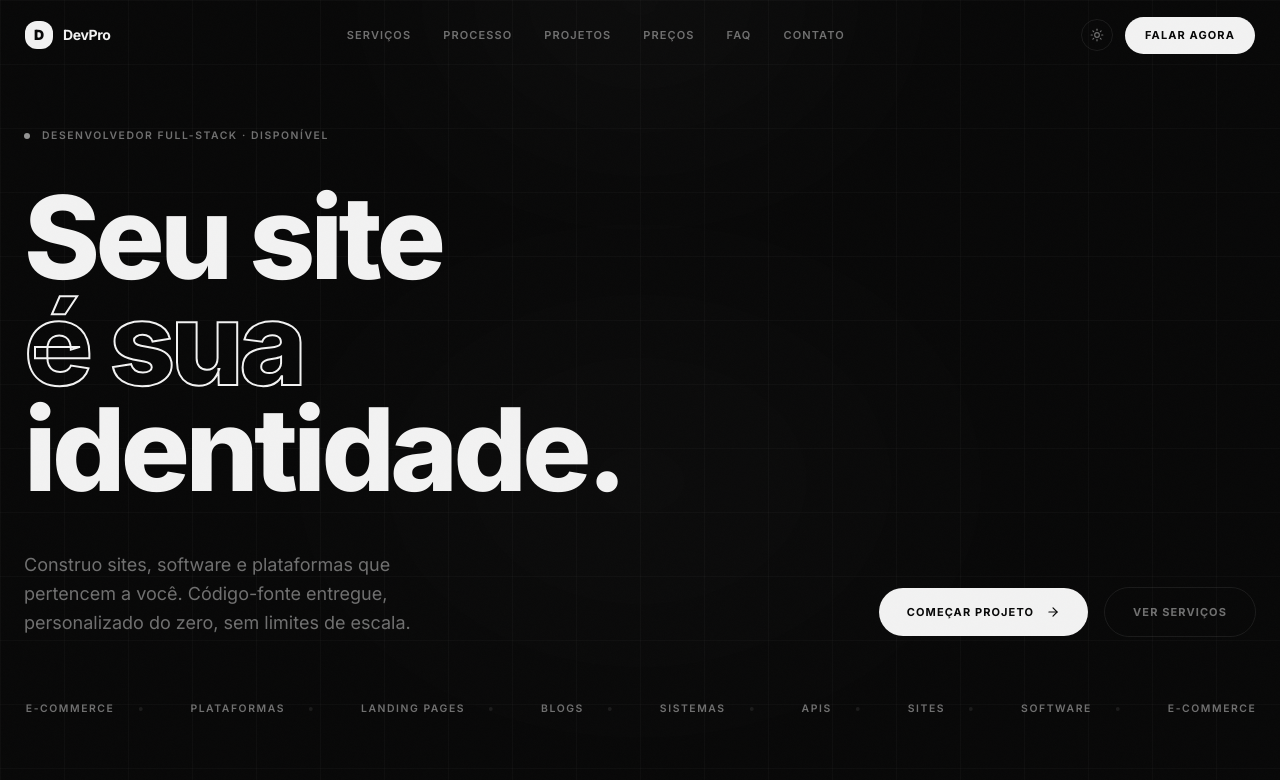
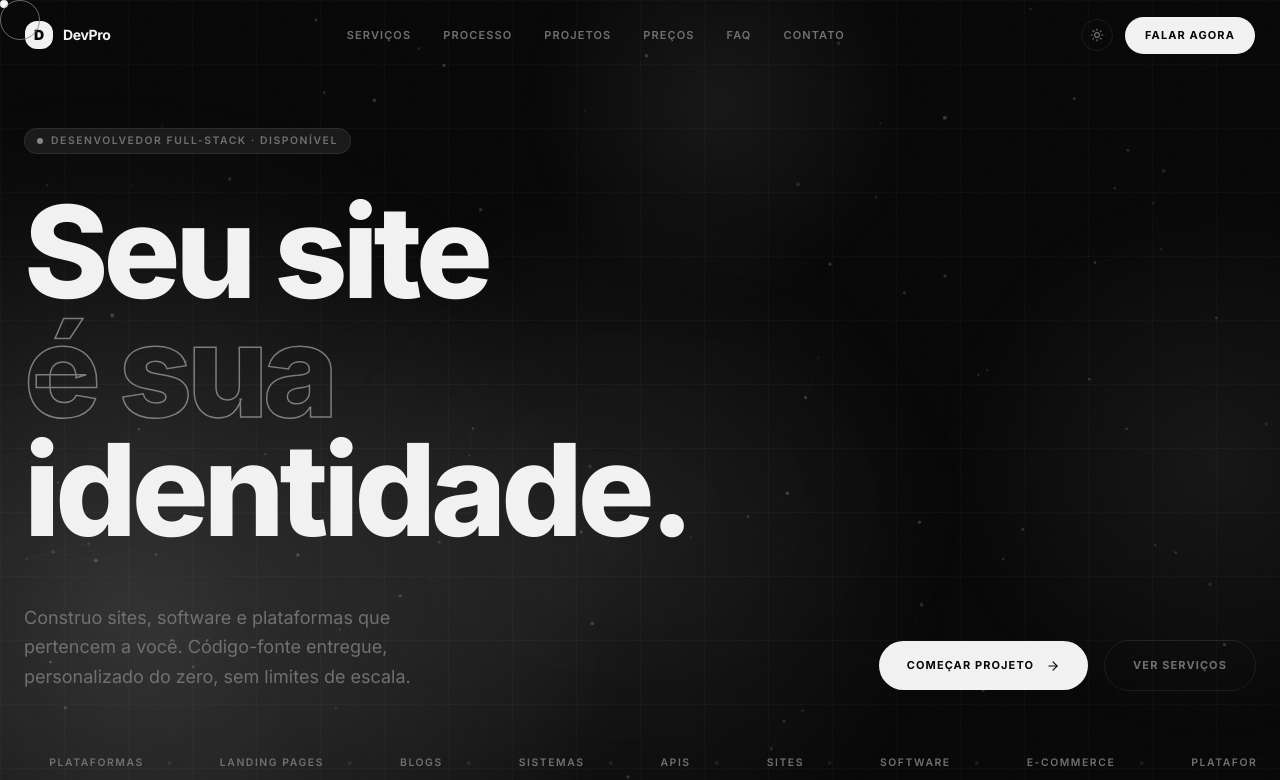
Before and after one commit to nathigean2026-afk/projeto-devnix, a Next.js app: page / in a window 1280 px wide. Shown: the top 780 px of the page. Built offline with nearby package versions, Linux system fonts and the light colour scheme.

Commit message:
feat: add animated background and custom cursor, update layout class, tweak hero section animations

```diff
--- a/app/layout.tsx
+++ b/app/layout.tsx
@@ -34,7 +34,7 @@ export default function RootLayout({
   return (
     <html
       lang="pt-BR"
-      className={`${inter.variable} ${geistMono.variable}`}
+      className={`${inter.variable} ${geistMono.variable} bg-background`}
       suppressHydrationWarning
     >
       <body className="font-sans antialiased bg-background text-foreground noise-overlay">
--- a/app/page.tsx
+++ b/app/page.tsx
@@ -9,10 +9,15 @@ import { PricingSection } from "@/components/pricing-section"
 import { FaqSection } from "@/components/faq-section"
 import { ContactSection } from "@/components/contact-section"
 import { Footer } from "@/components/footer"
+import { AnimatedBackground } from "@/components/animated-background"
+import { CustomCursor } from "@/components/custom-cursor"
 
 export default function Home() {
   return (
-    <main className="min-h-screen bg-background">
+    <>
+      <AnimatedBackground />
+      <CustomCursor />
+      <div className="relative z-10 min-h-screen bg-background/0">
         <Navbar />
         <HeroSection />
         <StatsSection />
@@ -24,6 +29,7 @@ export default function Home() {
         <FaqSection />
         <ContactSection />
         <Footer />
-    </main>
+      </div>
+    </>
   )
 }
--- a/components/faq-section.tsx
+++ b/components/faq-section.tsx
@@ -78,7 +78,7 @@ export function FaqSection() {
           animate={inView ? { opacity: 1, y: 0 } : {}}
           transition={{ duration: 0.7, delay: 0.2 }}
         >
-          <Accordion type="single" collapsible className="w-full flex flex-col gap-2">
+          <Accordion className="w-full flex flex-col gap-2">
             {faqs.map((faq, i) => (
               <AccordionItem
                 key={i}
--- a/components/hero-section.tsx
+++ b/components/hero-section.tsx
@@ -6,11 +6,13 @@ import { ArrowRight, ArrowDown } from "lucide-react"
 
 const TAGS = ["Sites", "Software", "E-commerce", "Plataformas", "Landing Pages", "Blogs", "Sistemas", "APIs"]
 
+const ease = [0.23, 1, 0.32, 1] as const
+
 export function HeroSection() {
   const ref = useRef<HTMLElement>(null)
   const { scrollYProgress } = useScroll({ target: ref, offset: ["start start", "end start"] })
   const y = useTransform(scrollYProgress, [0, 1], ["0%", "25%"])
-  const opacity = useTransform(scrollYProgress, [0, 0.7], [1, 0])
+  const fadeOut = useTransform(scrollYProgress, [0, 0.7], [1, 0])
 
   return (
     <section
@@ -19,62 +21,72 @@ export function HeroSection() {
       className="relative min-h-screen flex flex-col justify-center overflow-hidden"
     >
       {/* Grid pattern */}
-      <div className="absolute inset-0 grid-pattern pointer-events-none" />
+      <div className="absolute inset-0 grid-pattern pointer-events-none" aria-hidden="true" />
 
-      {/* Top center glow */}
+      {/* Subtle center glow */}
       <div
-        className="hero-glow w-[600px] h-[400px] top-0 left-1/2 -translate-x-1/2 -translate-y-1/2 opacity-50"
-        style={{ background: "radial-gradient(ellipse, var(--foreground) 0%, transparent 70%)", opacity: 0.04 }}
-      />
-      {/* Center glow */}
-      <div
-        className="hero-glow w-[900px] h-[600px] top-1/2 left-1/2 -translate-x-1/2 -translate-y-1/2"
-        style={{ background: "radial-gradient(ellipse, var(--foreground) 0%, transparent 65%)", opacity: 0.025 }}
+        aria-hidden="true"
+        className="hero-glow w-[800px] h-[500px] top-1/2 left-1/2 -translate-x-1/2 -translate-y-1/2"
+        style={{ background: "radial-gradient(ellipse, var(--foreground) 0%, transparent 65%)", opacity: 0.028 }}
       />
 
       <motion.div
-        style={{ y, opacity }}
+        style={{ y, opacity: fadeOut }}
         className="relative z-10 max-w-7xl mx-auto px-6 pt-32 pb-20 w-full"
       >
         {/* Tag line */}
         <motion.div
           className="flex items-center gap-3 mb-10"
-          initial={{ opacity: 0, x: -20 }}
+          initial={{ opacity: 0, x: -16 }}
           animate={{ opacity: 1, x: 0 }}
-          transition={{ duration: 0.7, ease: [0.23, 1, 0.32, 1] }}
+          transition={{ duration: 0.6, delay: 0.1, ease: "easeOut" }}
         >
-          <div className="size-1.5 rounded-full bg-foreground opacity-60" />
-          <span className="label-sm text-muted-foreground">Desenvolvedor Full-Stack · Disponível</span>
+          <span
+            className="inline-flex items-center gap-2 px-3 py-1 rounded-full border border-border text-muted-foreground"
+            style={{ background: "var(--secondary)" }}
+          >
+            <span className="size-1.5 rounded-full bg-foreground opacity-60 animate-pulse" />
+            <span className="label-sm">Desenvolvedor Full-Stack · Disponível</span>
+          </span>
         </motion.div>
 
-        {/* Main headline — editorial large */}
-        <div className="overflow-hidden">
+        {/* Main headline */}
+        <div className="overflow-hidden mb-1">
           <motion.h1
-            className="text-display text-[clamp(52px,9vw,128px)] text-foreground leading-none"
-            initial={{ y: "100%", opacity: 0 }}
+            className="text-display text-foreground"
+            style={{ fontSize: "clamp(54px,10vw,136px)", lineHeight: 0.9, letterSpacing: "-0.04em" }}
+            initial={{ y: 80, opacity: 0 }}
             animate={{ y: 0, opacity: 1 }}
-            transition={{ duration: 0.9, delay: 0.1, ease: [0.23, 1, 0.32, 1] }}
+            transition={{ duration: 0.9, delay: 0.15, ease: "easeOut" }}
           >
             Seu site
           </motion.h1>
         </div>
-        <div className="overflow-hidden">
+        <div className="overflow-hidden mb-1">
           <motion.h1
-            className="text-display text-[clamp(52px,9vw,128px)] leading-none"
-            initial={{ y: "100%", opacity: 0 }}
-            animate={{ y: 0, opacity: 1 }}
-            transition={{ duration: 0.9, delay: 0.18, ease: [0.23, 1, 0.32, 1] }}
-            style={{ color: "transparent", WebkitTextStroke: "2px var(--foreground)", opacity: 0.5 }}
+            className="text-display"
+            style={{
+              fontSize: "clamp(54px,10vw,136px)",
+              lineHeight: 0.9,
+              letterSpacing: "-0.04em",
+              color: "transparent",
+              WebkitTextStroke: "1.5px var(--foreground)",
+              opacity: 0.45,
+            }}
+            initial={{ y: 80, opacity: 0 }}
+            animate={{ y: 0, opacity: 0.45 }}
+            transition={{ duration: 0.9, delay: 0.22, ease: "easeOut" }}
           >
             é sua
           </motion.h1>
         </div>
         <div className="overflow-hidden">
           <motion.h1
-            className="text-display text-[clamp(52px,9vw,128px)] text-foreground leading-none"
-            initial={{ y: "100%", opacity: 0 }}
+            className="text-display text-foreground"
+            style={{ fontSize: "clamp(54px,10vw,136px)", lineHeight: 0.9, letterSpacing: "-0.04em" }}
+            initial={{ y: 80, opacity: 0 }}
             animate={{ y: 0, opacity: 1 }}
-            transition={{ duration: 0.9, delay: 0.26, ease: [0.23, 1, 0.32, 1] }}
+            transition={{ duration: 0.9, delay: 0.29, ease: "easeOut" }}
           >
             identidade.
           </motion.h1>
@@ -82,27 +94,27 @@ export function HeroSection() {
 
         {/* Sub row */}
         <motion.div
-          className="flex flex-col md:flex-row md:items-end justify-between gap-8 mt-12"
+          className="flex flex-col md:flex-row md:items-end justify-between gap-8 mt-14"
           initial={{ opacity: 0, y: 24 }}
           animate={{ opacity: 1, y: 0 }}
-          transition={{ duration: 0.8, delay: 0.5, ease: [0.23, 1, 0.32, 1] }}
+          transition={{ duration: 0.8, delay: 0.55, ease: "easeOut" }}
         >
           <p className="text-base md:text-lg text-muted-foreground max-w-md leading-relaxed">
             Construo sites, software e plataformas que pertencem a você. Código-fonte
             entregue, personalizado do zero, sem limites de escala.
           </p>
-          <div className="flex items-center gap-4">
+          <div className="flex items-center gap-4 flex-shrink-0">
             <a
               href="#contato"
-              className="group flex items-center gap-3 px-7 py-4 rounded-full text-[11px] font-bold tracking-widest uppercase transition-all duration-300 hover:gap-5 hover:opacity-80"
+              className="group flex items-center gap-3 px-7 py-4 rounded-full text-[11px] font-bold tracking-widest uppercase transition-all duration-300 hover:opacity-80"
               style={{ background: "var(--foreground)", color: "var(--background)" }}
             >
               Começar Projeto
-              <ArrowRight className="size-3.5 transition-transform group-hover:translate-x-1" />
+              <ArrowRight className="size-3.5 transition-transform duration-300 group-hover:translate-x-1" />
             </a>
             <a
               href="#servicos"
-              className="group flex items-center gap-3 px-7 py-4 rounded-full border border-border text-[11px] font-bold tracking-widest uppercase text-muted-foreground hover:text-foreground hover:border-foreground/20 transition-all duration-300"
+              className="flex items-center gap-3 px-7 py-4 rounded-full border border-border text-[11px] font-bold tracking-widest uppercase text-muted-foreground hover:text-foreground hover:border-foreground/20 transition-all duration-300"
             >
               Ver Serviços
             </a>
@@ -114,14 +126,12 @@ export function HeroSection() {
           className="mt-16 overflow-hidden"
           initial={{ opacity: 0 }}
           animate={{ opacity: 1 }}
-          transition={{ duration: 0.8, delay: 0.8 }}
+          transition={{ duration: 1, delay: 0.85, ease: "easeOut" }}
+          aria-hidden="true"
         >
-          <div className="flex gap-0 w-max marquee-track">
-            {[...TAGS, ...TAGS].map((tag, i) => (
-              <div
-                key={i}
-                className="flex items-center gap-6 px-6"
-              >
+          <div className="flex w-max marquee-track">
+            {[...TAGS, ...TAGS, ...TAGS].map((tag, i) => (
+              <div key={i} className="flex items-center gap-6 px-6">
                 <span className="label-sm text-muted-foreground whitespace-nowrap">{tag}</span>
                 <span className="size-1 rounded-full bg-border flex-shrink-0" />
               </div>
@@ -129,12 +139,13 @@ export function HeroSection() {
           </div>
         </motion.div>
 
-        {/* Stats row */}
+        {/* Stats strip */}
         <motion.div
-          className="mt-16 grid grid-cols-3 divide-x divide-border border border-border rounded-2xl overflow-hidden"
+          className="mt-14 grid grid-cols-3 divide-x divide-border border border-border rounded-2xl overflow-hidden"
+          style={{ background: "var(--card)" }}
           initial={{ opacity: 0, y: 20 }}
           animate={{ opacity: 1, y: 0 }}
-          transition={{ duration: 0.8, delay: 1.0, ease: [0.23, 1, 0.32, 1] }}
+          transition={{ duration: 0.8, delay: 1.05, ease: "easeOut" }}
         >
           {[
             { n: "+50", label: "Projetos entregues" },
@@ -142,7 +153,10 @@ export function HeroSection() {
             { n: "+5", label: "Anos de experiência" },
           ].map((s) => (
             <div key={s.n} className="flex flex-col gap-1 px-6 py-5">
-              <span className="text-3xl md:text-4xl font-black text-foreground" style={{ letterSpacing: "-0.03em" }}>
+              <span
+                className="font-black text-foreground"
+                style={{ fontSize: "clamp(26px,3.5vw,42px)", letterSpacing: "-0.04em", lineHeight: 1 }}
+              >
                 {s.n}
               </span>
               <span className="label-sm text-muted-foreground">{s.label}</span>
@@ -156,7 +170,8 @@ export function HeroSection() {
         className="absolute bottom-10 left-1/2 -translate-x-1/2 flex flex-col items-center gap-2 z-10"
         initial={{ opacity: 0 }}
         animate={{ opacity: 1 }}
-        transition={{ delay: 1.4 }}
+        transition={{ delay: 1.5, duration: 0.6 }}
+        aria-hidden="true"
       >
         <span className="label-sm text-muted-foreground">Scroll</span>
         <motion.div
```
Lines whose indentation alone changed are shown as unchanged.
